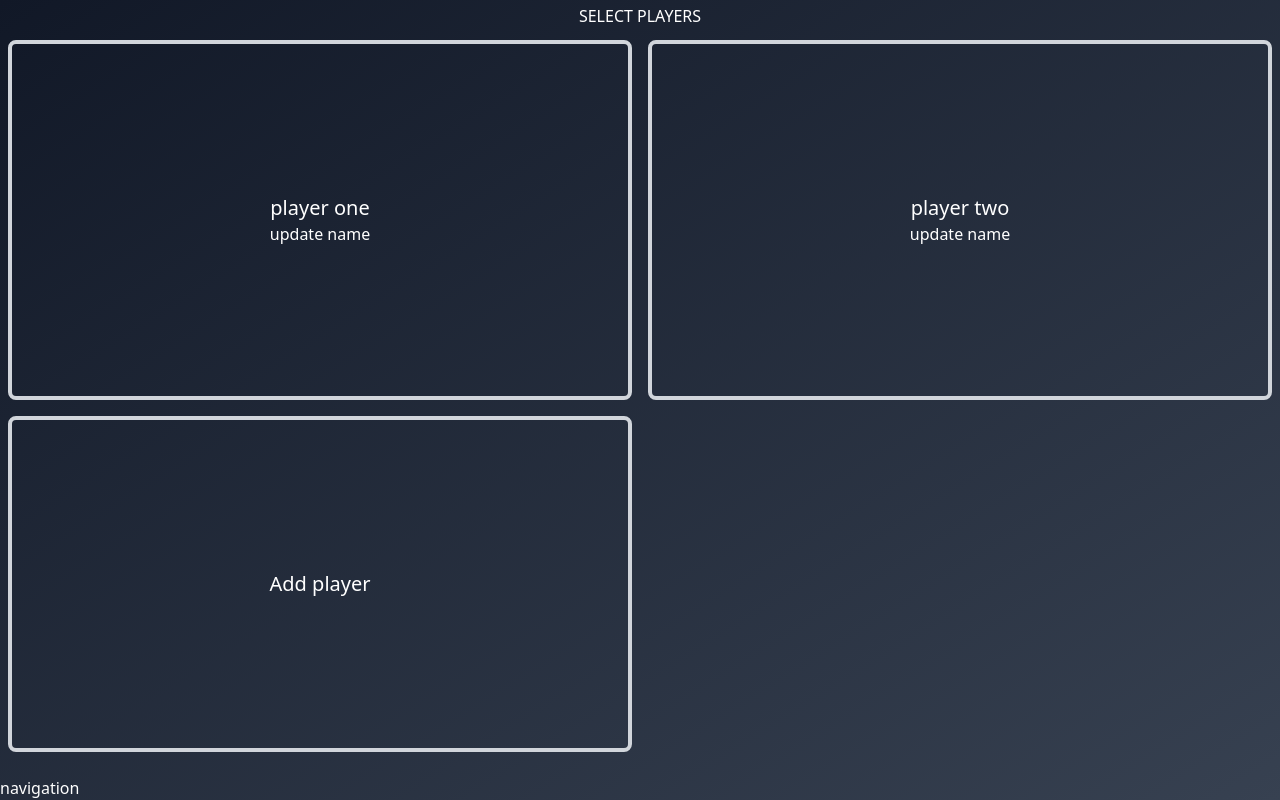
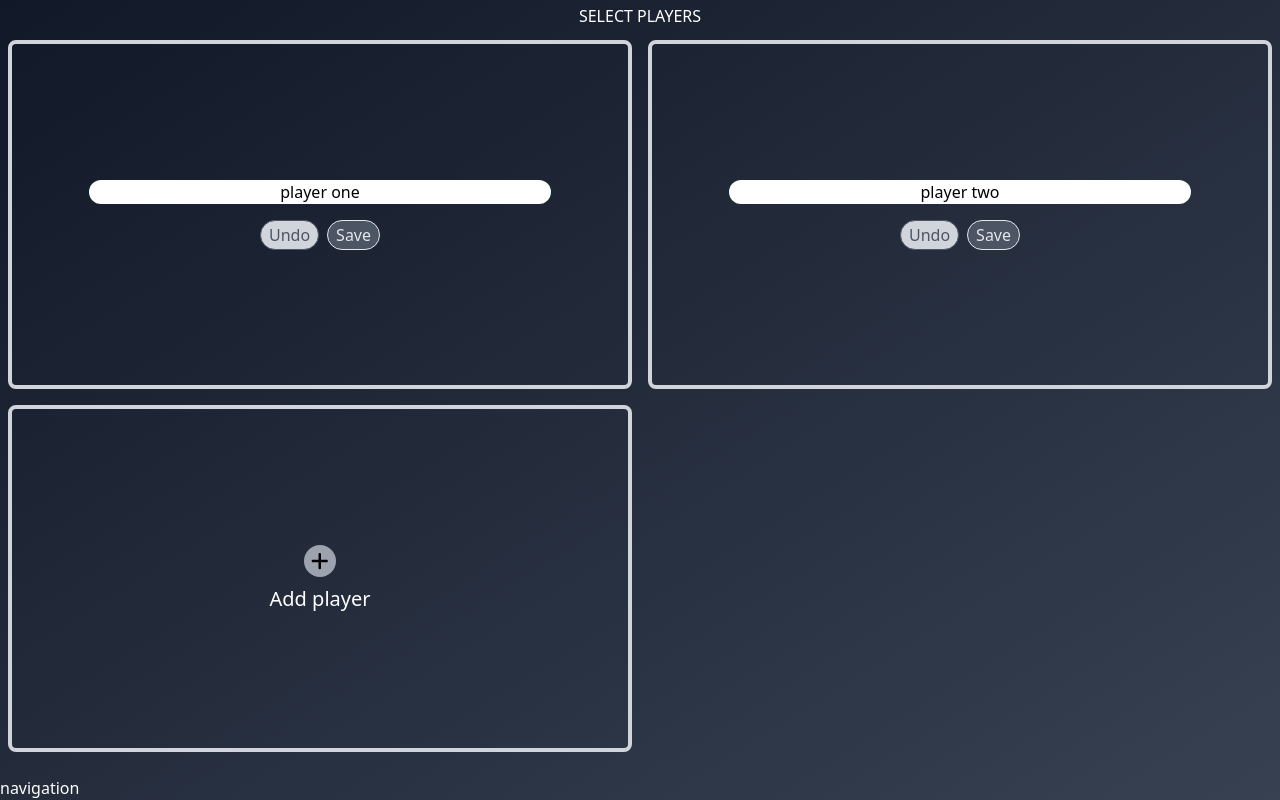
Before and after one commit to chezynick/ticket-to-score, a React (Vite) app: page / in a window 1280 px wide. Both pictures are taken after a click on the button "Start game". Built offline with nearby package versions, Linux system fonts and the light colour scheme.

Commit message:
added icons and buttons

```diff
--- a/package.json
+++ b/package.json
@@ -12,6 +12,9 @@
     "preview": "vite preview"
   },
   "dependencies": {
+    "@fortawesome/fontawesome-svg-core": "^6.5.1",
+    "@fortawesome/free-solid-svg-icons": "^6.5.1",
+    "@fortawesome/react-fontawesome": "^0.2.0",
     "gh-pages": "^6.1.1",
     "react": "^18.2.0",
     "react-dom": "^18.2.0"
--- a/src/components/AddPlayerTile/index.jsx
+++ b/src/components/AddPlayerTile/index.jsx
@@ -1,3 +1,6 @@
+import { faPlus } from "@fortawesome/free-solid-svg-icons";
+import { FontAwesomeIcon } from '@fortawesome/react-fontawesome'
+
 const AddPlayerTile = ({setPlayers, players}) => {
 
     const handleClick = () => {
@@ -12,10 +15,12 @@ const AddPlayerTile = ({setPlayers, players}) => {
     }
     return (
            <div className="w-full h-full  p-2 ">
-    <div className="w-full flex flex-col justify-center rounded-lg items-center h-full border-4 border-gray-300">
-    <button className="text-xl" onClick={() => handleClick()}>Add player</button>
+    <button onClick={() => handleClick()} className="w-full flex flex-col justify-center rounded-lg items-center h-full border-4 border-gray-300">
+    <div className="text-xl flex flex-col items-center justify-start" >
 
-    </div>
+<div className="flex items-center justify-center w-8 h-8 mb-2 bg-gray-400 text-black rounded-full"><FontAwesomeIcon icon={faPlus} /></div> Add player</div>
+
+    </button>
 
 </div> );
 }
--- /dev/null
+++ b/src/components/Button/index.jsx
@@ -0,0 +1,11 @@
+const Button = ({onClick, outlineButton, text}) => {
+    if(!outlineButton ){
+        return (
+            <button className="bg-gray-600 border border-gray-200 text-gray-200 min-w-10 flex items-center justify-center rounded-full py-0.5 px-2" onClick={()=>onClick()} >{text}</button>
+        )
+    }
+        return (
+            <button  className="bg-gray-300 border text-gray-600 border-gray-600 min-w-10 flex items-center rounded-full justify-center py-0.5 px-2" onClick={()=>onClick()} >{text}</button>
+        )
+};
+export default Button;
--- a/src/components/PlayerTile/index.jsx
+++ b/src/components/PlayerTile/index.jsx
@@ -1,21 +1,29 @@
+import { useState } from "react";
+import Button from "../Button";
+
 const PlayerTile = ({player, setPlayers, players}) => {
-
-    const updateName = () => {
-        const savedPlayer = {...player, name: 'Geoff'};
+    const [playerName, setPlayerName] = useState(player.name)
+    const updatePlayer = () => {
+        const savedPlayer = {...player, name: playerName};
         setPlayers(players.map(ply => {
             if(ply.id === player.id){
                 return savedPlayer
             }
             return ply
         }))
-
+    }
+    const undo = () => {
+        setPlayerName(player.name)
     }
     return (
         <div className="w-full h-full  p-2 ">
             <div className="w-full flex flex-col justify-center rounded-lg items-center h-full border-4 border-gray-300">
-            <div className="text-xl">{player.name}</div>
-            <button onClick={updateName}>update name</button>
+            <input className="w-3/4 rounded-full text-center text-black" type='text' value={playerName} onChange={(e)=>setPlayerName(e.target.value)}/>
 
+            <div className="flex mt-4 justify-center space-x-2 items-center">
+            <Button onClick={undo} outlineButton text="Undo" />
+                <Button onClick={updatePlayer} text="Save" />
+                </div>
             </div>
 
         </div>
--- a/src/pages/SelectPlayers/index.jsx
+++ b/src/pages/SelectPlayers/index.jsx
@@ -6,7 +6,7 @@ const SelectPlayers = ({ players, setPlayers }) => {
     return (<div className="w-full h-full pb-12">
         <div className="w-full flex justify-center py-1">SELECT PLAYERS</div>
         <div className="grid grid-cols-2 h-full w-full">
-    {chosenPlayers.map(player => <PlayerTile key={player.name} player={player} setPlayers={setPlayers}/>)}
+    {chosenPlayers.map(player => <PlayerTile key={player.name} player={player} setPlayers={setPlayers} players={players}/>)}
     {chosenPlayers.length !== 4 && <AddPlayerTile setPlayers={setPlayers} players={players}/>}
         </div>
 
--- a/src/pages/Welcome/index.jsx
+++ b/src/pages/Welcome/index.jsx
@@ -1,7 +1,15 @@
+import { useEffect } from "react";
+import { useState } from "react";
+
 const Welcome = ({setPage}) => {
+    const [startTrain, setStartTrain] = useState(false)
+    useEffect(()=>{
+        setTimeout(()=> setStartTrain(true),1000)
+    },[])
     return (
-        <div>
-            <button onClick={()=>setPage(1)}>Start game</button>
+        <div className="flex relative h-full w-full justify-center items-center">
+            <div className={`absolute  top-10 h-4 transition-all duration-[1500ms] ease-in-out flex  bg-red-400 ${startTrain ? 'left-[105%]' : '-left-[50px]'}`}>train</div>
+            <button onClick={()=>setPage(1)} className="text-xl text-gray-300">Start game</button>
         </div>
     )
 };
```
Also changed, not shown: 1 other file (tests, documents, lock files or other folders).
